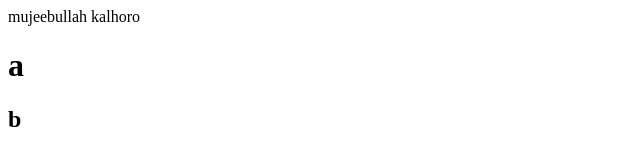
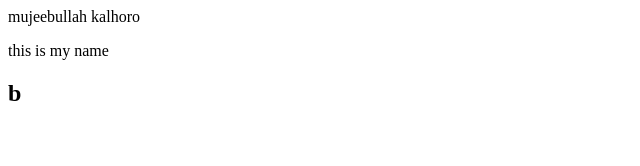
Before and after one commit to Dharejo-Junaid/class, a plain HTML site: page index.html in a window 1280 px wide. Shown: the whole page, without its empty margins (0-640 px from the left). Drawn offline with Linux system fonts and the light colour scheme.

Commit message:
commit by Mujeeb7

```diff
--- a/index.html
+++ b/index.html
@@ -1,3 +1,3 @@
 mujeebullah kalhoro
-<h1>a</h1>
+<p>this is my name </p>
 <h2>b</h2>
```
